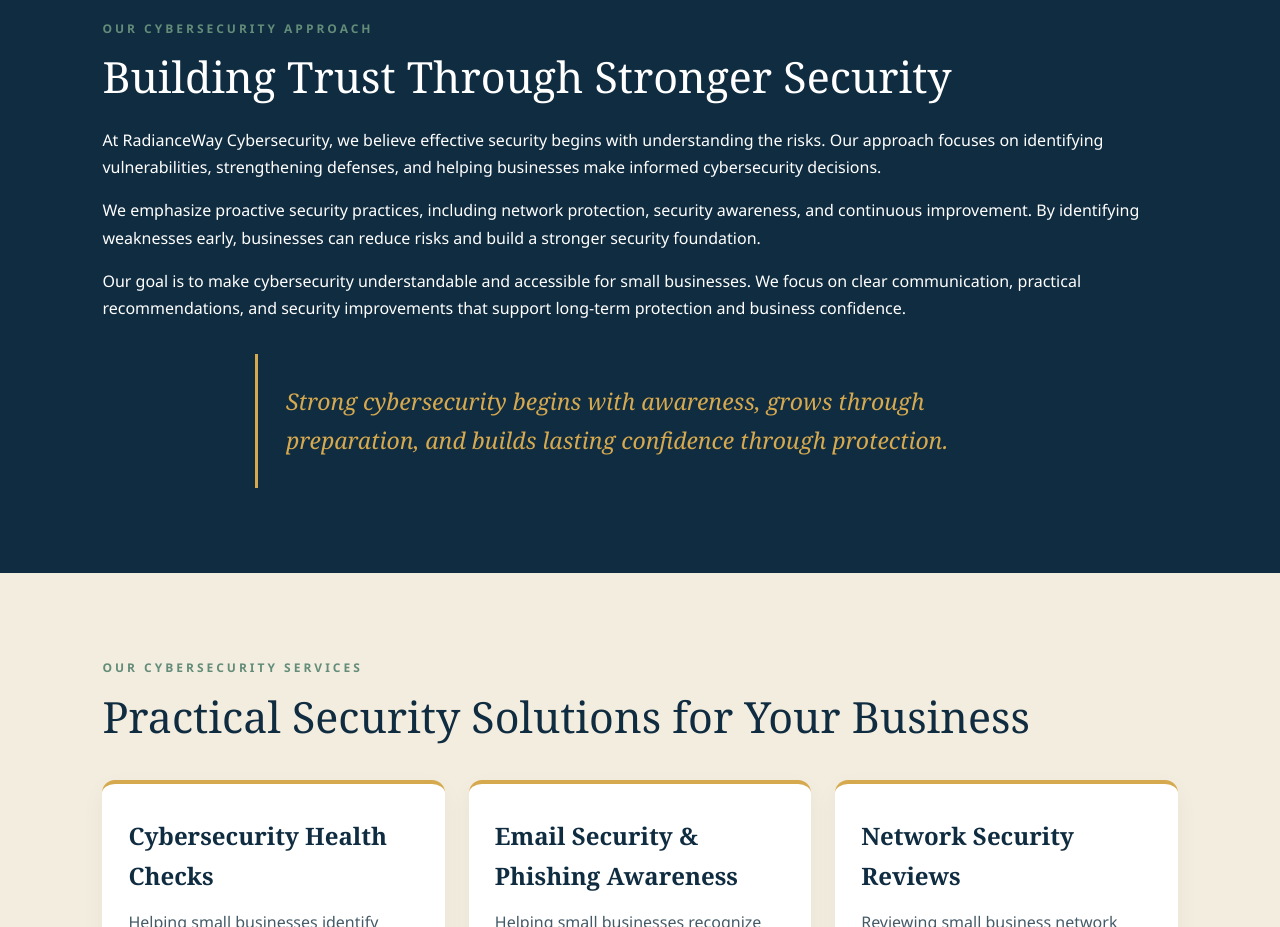
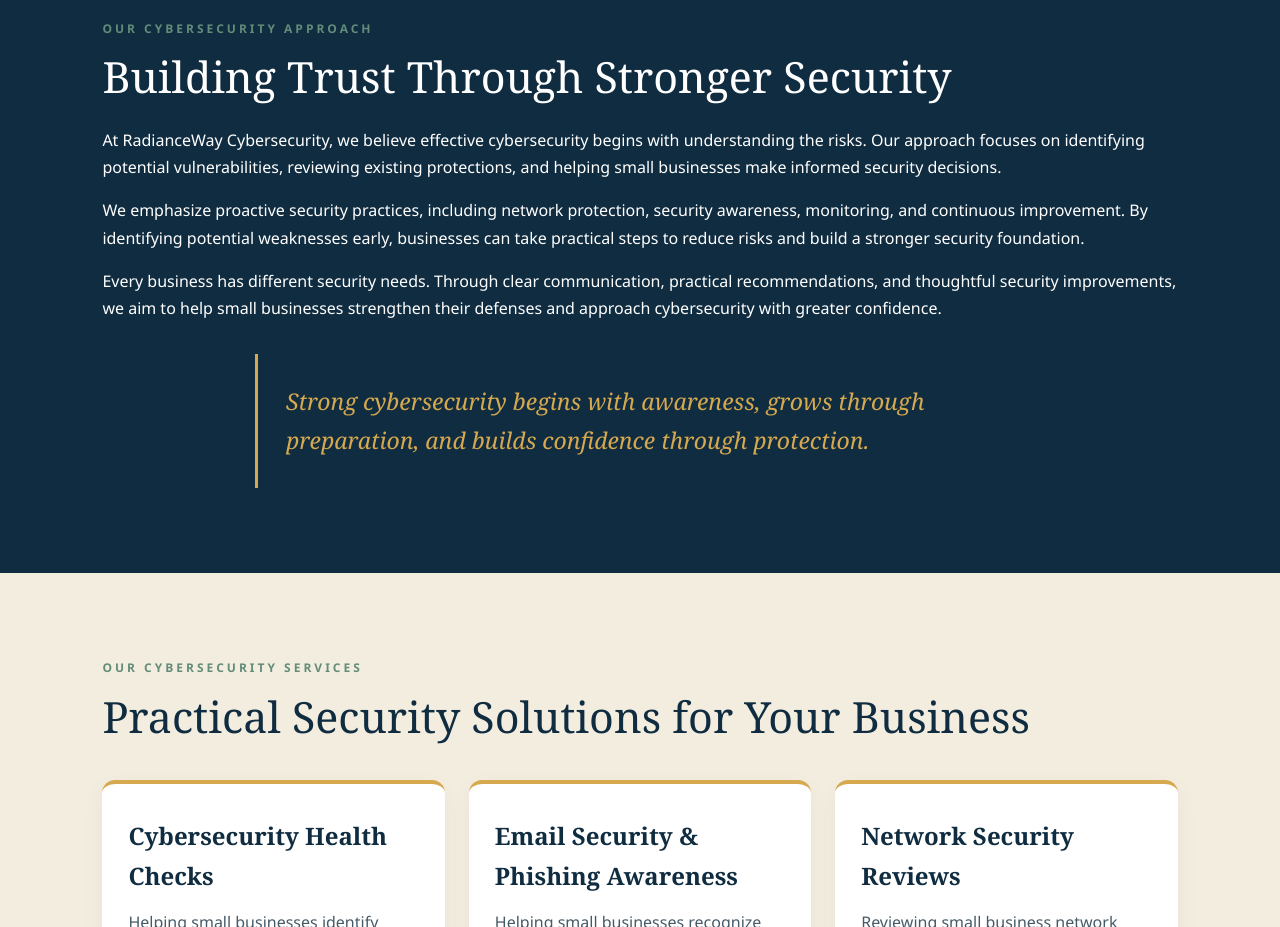
Before and after one commit to Laxmikant-Sec/radiance-way, a plain HTML site: page index.html in a window 1280 px wide. Shown: the part 2280-3207 px from the top of the page. Drawn offline with Linux system fonts and the light colour scheme.

Commit message:
Revise cybersecurity approach description
Updated text to clarify cybersecurity approach and emphasize support for small businesses.

```diff
--- a/index.html
+++ b/index.html
@@ -371,29 +371,30 @@
       <h2>Building Trust Through Stronger Security</h2>
       <p>
         At RadianceWay Cybersecurity, we believe effective
-        security begins with understanding the risks.
-        Our approach focuses on identifying vulnerabilities,
-        strengthening defenses, and helping businesses
-        make informed cybersecurity decisions.
+        cybersecurity begins with understanding the risks.
+        Our approach focuses on identifying potential
+        vulnerabilities, reviewing existing protections,
+        and helping small businesses make informed security decisions.
       </p>
       <p>
         We emphasize proactive security practices,
         including network protection, security awareness,
-        and continuous improvement. By identifying
-        weaknesses early, businesses can reduce risks
-        and build a stronger security foundation.
+        monitoring, and continuous improvement.
+        By identifying potential weaknesses early,
+        businesses can take practical steps to reduce
+        risks and build a stronger security foundation.
       </p>
       <p>
-        Our goal is to make cybersecurity understandable
-        and accessible for small businesses. We focus
-        on clear communication, practical recommendations,
-        and security improvements that support
-        long-term protection and business confidence.
+        Every business has different security needs.
+        Through clear communication, practical recommendations,
+        and thoughtful security improvements, we aim to help
+        small businesses strengthen their defenses and approach
+        cybersecurity with greater confidence.
       </p>
       <div class="quote">
         Strong cybersecurity begins with awareness,
         grows through preparation, and builds
-        lasting confidence through protection.
+        confidence through protection.
       </div>
     </div>
   </section>
```
